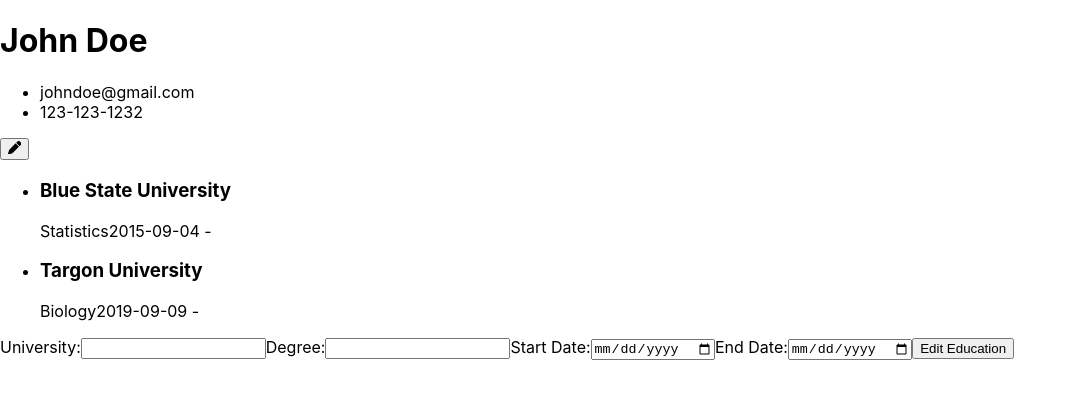
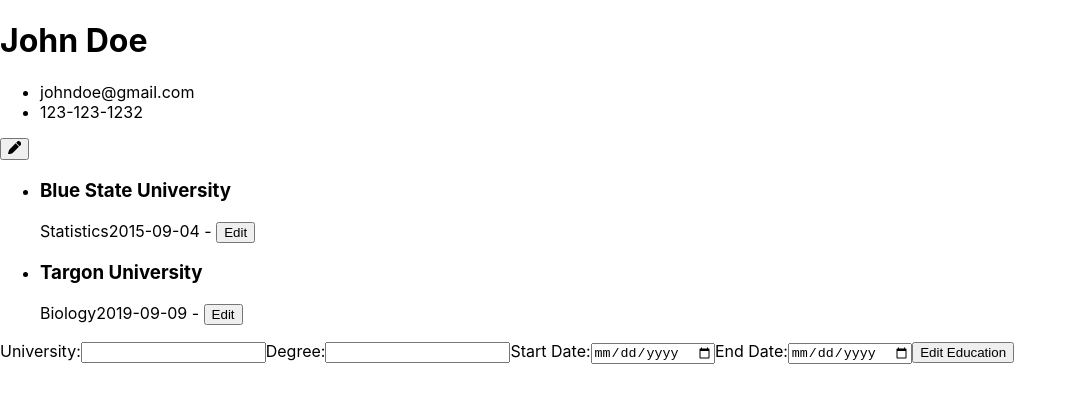
Before and after one commit to jduong09/cvProject, a React (Create React App) app: page / in a window 1280 px wide. Shown: the top 402 px of the page, without its empty margins (0-1077 px from the left). Built offline with nearby package versions, Linux system fonts and the light colour scheme.

Commit message:
Added education feature to edit specific educations.

```diff
--- a/src/components/App.js
+++ b/src/components/App.js
@@ -47,6 +47,7 @@ class App extends Component {
     this.handleSubmit = this.handleSubmit.bind(this);
     this.toggleEdit = this.toggleEdit.bind(this);
     this.addEducation = this.addEducation.bind(this);
+    this.editEducation = this.editEducation.bind(this);
   }
 
   // Need to add verification
@@ -90,9 +91,22 @@ class App extends Component {
     const newObj = this.state.education;
     newObj[newIndex] = formData;
 
-    console.log(newObj);
     this.setState({
       education: newObj
+    });
+  }
+
+  editEducation(formData) {
+    const copyEducationObj = this.state.education;
+    copyEducationObj[formData.idx] = {
+      "name": formData.name,
+      "degree": formData.degree,
+      "startDate": formData.startDate,
+      "endDate": formData.endDate
+    }
+
+    this.setState({
+      education: copyEducationObj
     });
   }
 
@@ -124,7 +138,7 @@ class App extends Component {
             <input type="text" id="phoneNumber" name="phoneNumber" placeholder="123-232-1232" onChange={(e) => this.handleChange('phone-number', e)} value={inputPhoneNumber} />
             <button type="submit" id="btn-gen-info">Submit</button>
           </form>
-          <Education education={education} addEducation={this.addEducation} />
+          <Education education={education} addEducation={this.addEducation} editEducation={this.editEducation} />
         </main>
       </div>
     );
--- a/src/components/Education.js
+++ b/src/components/Education.js
@@ -9,6 +9,8 @@ class Education extends Component {
     school name, title of study, date of stud
     */
     this.state = {
+      formAction: 'ADD',
+      editIdx: '',
       inputUniversity: '',
       inputDegree: '',
       inputStartDate: '',
@@ -17,6 +19,24 @@ class Education extends Component {
 
     this.handleChange = this.handleChange.bind(this);
     this.handleSubmit = this.handleSubmit.bind(this);
+    this.setEditForm = this.setEditForm.bind(this);
+  }
+
+  // Event Listener for onClick method
+  // Sends name of education be edited.
+  setEditForm(idx, e) {
+    e.preventDefault();
+    const educationObj = this.props.education[idx + 1];
+    console.log(educationObj);
+
+    this.setState({
+      formAction: 'EDIT',
+      editIdx: idx + 1,
+      inputUniversity: educationObj.name,
+      inputDegree: educationObj.degree,
+      inputStartDate: educationObj.startDate,
+      inputEndDate: educationObj.endDate
+    });
   }
 
   handleChange(input, e) {
@@ -43,19 +63,28 @@ class Education extends Component {
 
   handleSubmit(e) {
     e.preventDefault();
+    const { addEducation, editEducation } = this.props;
+    const { formAction, editIdx, inputUniversity, inputDegree, inputStartDate, inputEndDate } = this.state;
     /* if formAction is edit then we want to edit a form
     if formAction is add, then we want to add a education.
     */
    const formData = {
-    "name": this.state.inputUniversity,
-    "degree": this.state.inputDegree,
-    "startDate": this.state.inputStartDate,
-    "endDate": this.state.inputEndDate
+    "name": inputUniversity,
+    "degree": inputDegree,
+    "startDate": inputStartDate,
+    "endDate": inputEndDate
    }
 
-   this.props.addEducation(formData);
+   if (formAction === 'ADD') {
+    addEducation(formData);
+   } else {
+    formData['idx'] = editIdx;
+    editEducation(formData);
+   }
 
    this.setState({
+    formAction: 'ADD',
+    editIdx: '',
     inputUniversity: '',
     inputDegree: '',
     inputStartDate: '',
@@ -73,6 +102,7 @@ class Education extends Component {
           <h3>{item[1].name}</h3>
           <span>{item[1].degree}</span>
           <span>{item[1].startDate} - {item[1].EndDate}</span>
+          <button type="button" onClick={(e) => this.setEditForm(idx, e)}>Edit</button>
         </li>
       )
     });
```
